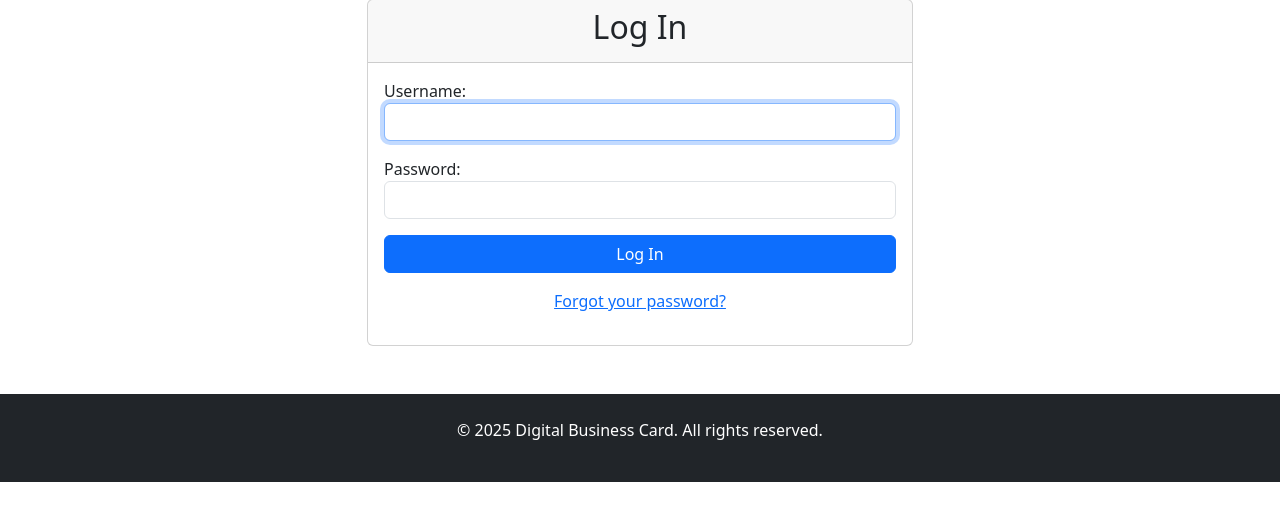
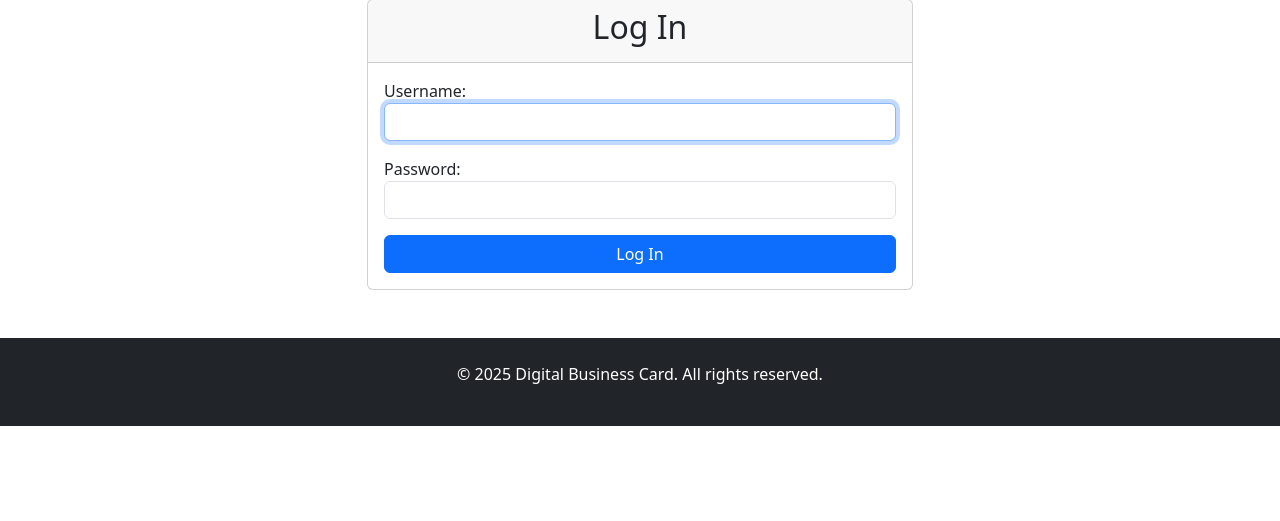
Before and after one commit to zackpro94/Digital-Business-Card, a Django app: page /accounts/login/ in a window 1280 px wide. Shown: the part 105-626 px from the top of the page. Run offline with Django 5.2, Linux system fonts and the light colour scheme.

Commit message:
reset password revoved

```diff
--- a/templates/registration/login.html
+++ b/templates/registration/login.html
@@ -44,9 +44,9 @@
             <input type="hidden" name="next" value="{{ next }}">
           </form>
 
-          <div class="mt-3 text-center">
+          <!-- <div class="mt-3 text-center">
             <p><a href="{% url 'password_reset' %}">Forgot your password?</a></p>
-          </div>
+          </div> -->
         </div>
       </div>
     </div>
```
Also changed, not shown: db.sqlite3.
